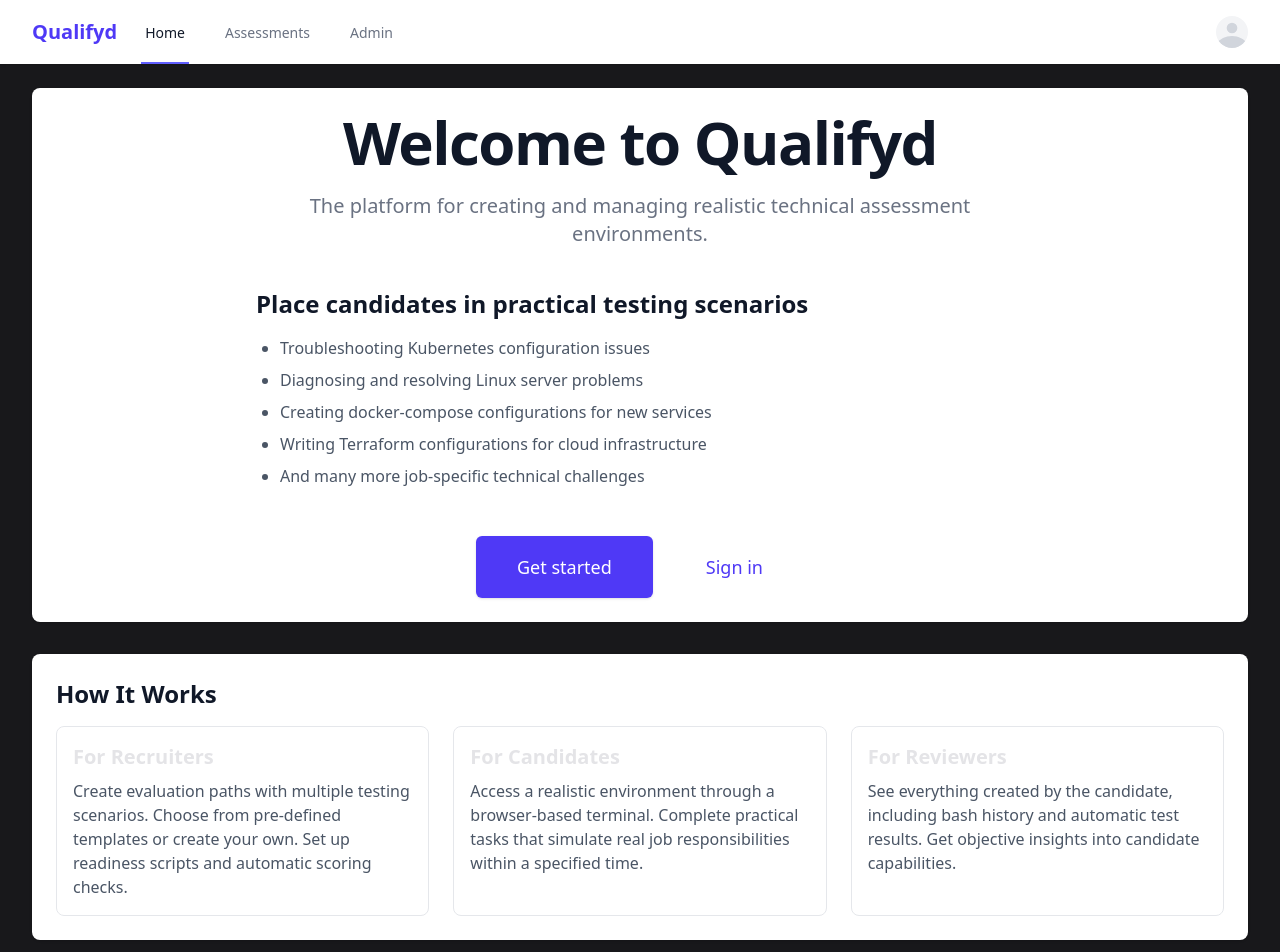
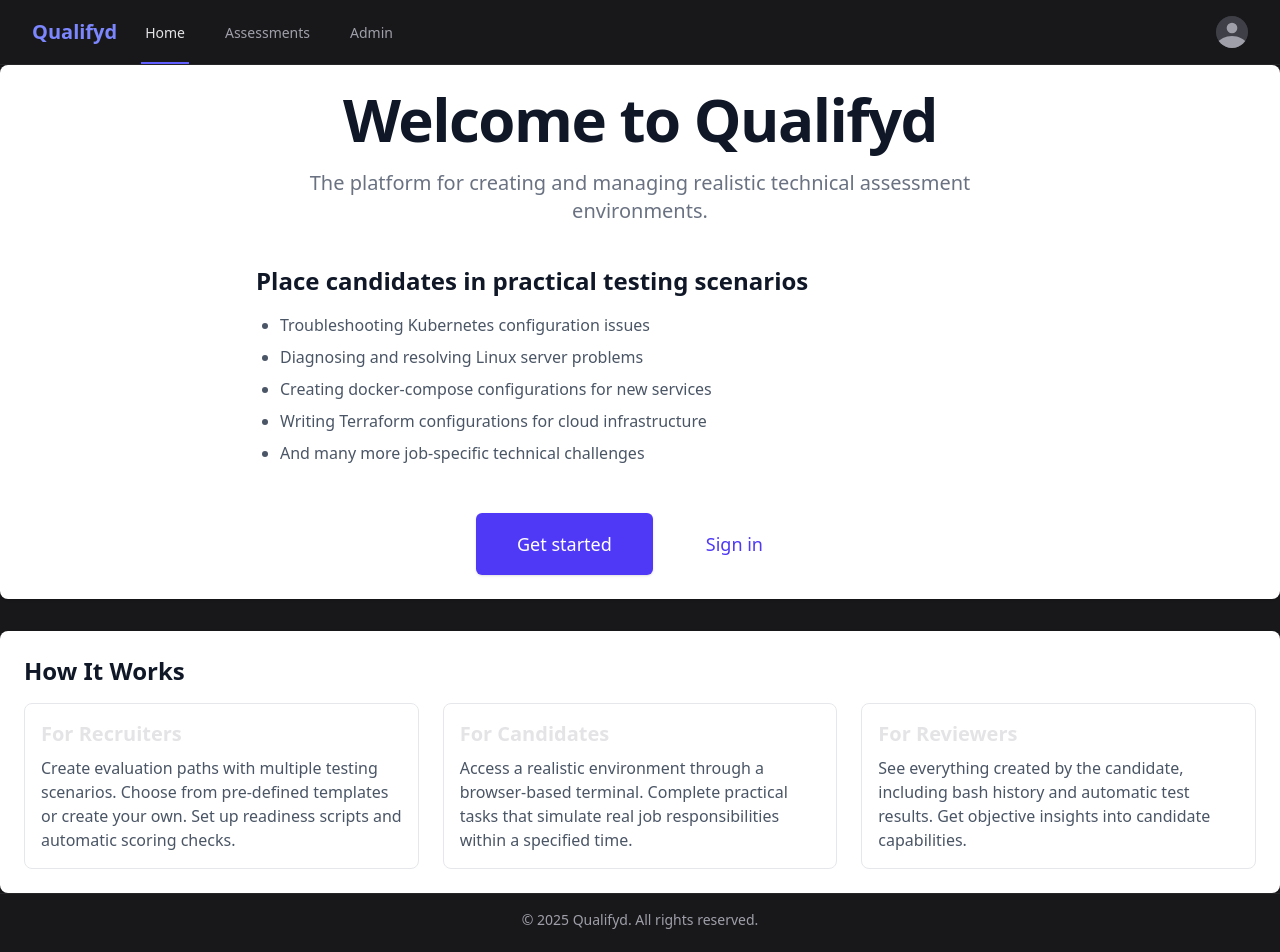
Before and after one commit to cstanislawski/qualifyd, a Next.js app in the folder frontend/: page / in a window 1280 px wide. Shown: the top 952 px of the page. Built offline with nearby package versions, Linux system fonts and the light colour scheme.

Commit message:
style: update terminal and layout components for improved aesthetics and consistency

```diff
--- a/frontend/src/app/candidate/terminal/[id]/page.tsx
+++ b/frontend/src/app/candidate/terminal/[id]/page.tsx
@@ -74,12 +74,12 @@ Use standard kubectl commands to diagnose and fix the problems.
 
   return (
     <div
-      className="h-[calc(100vh-4rem)] bg-zinc-950 p-4"
+      className="h-[calc(100vh-64px-40px)] bg-zinc-950"
       onMouseMove={onResize}
       onMouseUp={stopResizing}
       onMouseLeave={stopResizing}
     >
-      <div className="flex items-center justify-between mb-4">
+      <div className="flex items-center justify-between px-4 h-14 bg-zinc-900 border-b border-zinc-800">
         <h1 className="text-xl font-semibold text-zinc-100">{assessmentDetails.title}</h1>
         <div className="flex items-center gap-2">
           <span className="text-sm font-medium text-zinc-400">Time Remaining:</span>
@@ -91,7 +91,7 @@ Use standard kubectl commands to diagnose and fix the problems.
 
       <div
         id="resize-container"
-        className="h-[calc(100%-3rem)] bg-zinc-900 rounded-lg border border-zinc-800 overflow-hidden flex"
+        className="h-[calc(100%-56px)] bg-zinc-900 overflow-hidden flex"
       >
         {/* Left Panel - Instructions */}
         <div
--- a/frontend/src/app/layout.tsx
+++ b/frontend/src/app/layout.tsx
@@ -22,22 +22,22 @@ export default function RootLayout({
 
   return (
     <html lang="en">
-      <body className={`${inter.variable} min-h-screen bg-gray-50 flex flex-col`}>
-        <header className="bg-white shadow">
-          <nav className="max-w-7xl mx-auto px-4 sm:px-6 lg:px-8">
+      <body className={`${inter.variable} min-h-screen bg-zinc-950 flex flex-col`}>
+        <header className="bg-zinc-900 shadow-md border-b border-zinc-800">
+          <nav className="max-w-full mx-auto px-4 sm:px-6 lg:px-8">
             <div className="flex justify-between h-16">
               <div className="flex">
                 <div className="flex-shrink-0 flex items-center">
-                  <Link href="/" className="text-xl font-bold text-indigo-600">Qualifyd</Link>
+                  <Link href="/" className="text-xl font-bold text-indigo-400">Qualifyd</Link>
                 </div>
                 <div className="hidden sm:ml-6 sm:flex sm:space-x-8">
-                  <Link href="/" className="border-indigo-500 text-gray-900 inline-flex items-center px-1 pt-1 border-b-2 text-sm font-medium">
+                  <Link href="/" className="border-indigo-500 text-zinc-200 inline-flex items-center px-1 pt-1 border-b-2 text-sm font-medium">
                     Home
                   </Link>
-                  <Link href="/candidate/assessments" className="border-transparent text-gray-500 hover:border-gray-300 hover:text-gray-700 inline-flex items-center px-1 pt-1 border-b-2 text-sm font-medium">
+                  <Link href="/candidate/assessments" className="border-transparent text-zinc-400 hover:border-zinc-600 hover:text-zinc-200 inline-flex items-center px-1 pt-1 border-b-2 text-sm font-medium">
                     Assessments
                   </Link>
-                  <Link href="/admin" className="border-transparent text-gray-500 hover:border-gray-300 hover:text-gray-700 inline-flex items-center px-1 pt-1 border-b-2 text-sm font-medium">
+                  <Link href="/admin" className="border-transparent text-zinc-400 hover:border-zinc-600 hover:text-zinc-200 inline-flex items-center px-1 pt-1 border-b-2 text-sm font-medium">
                     Admin
                   </Link>
                 </div>
@@ -46,29 +46,29 @@ export default function RootLayout({
               <div className="hidden sm:ml-6 sm:flex sm:items-center">
                 <div className="ml-3 relative group">
                   <div>
-                    <button className="bg-white rounded-full flex text-sm focus:outline-none focus:ring-2 focus:ring-offset-2 focus:ring-indigo-500" id="user-menu" aria-expanded="false" aria-haspopup="true">
+                    <button className="bg-zinc-800 rounded-full flex text-sm focus:outline-none focus:ring-2 focus:ring-offset-2 focus:ring-indigo-500" id="user-menu" aria-expanded="false" aria-haspopup="true">
                       <span className="sr-only">Open user menu</span>
-                      <span className="inline-block h-8 w-8 rounded-full overflow-hidden bg-gray-100">
-                        <svg className="h-full w-full text-gray-300" fill="currentColor" viewBox="0 0 24 24">
+                      <span className="inline-block h-8 w-8 rounded-full overflow-hidden bg-zinc-700">
+                        <svg className="h-full w-full text-zinc-400" fill="currentColor" viewBox="0 0 24 24">
                           <path d="M24 20.993V24H0v-2.996A14.977 14.977 0 0112.004 15c4.904 0 9.26 2.354 11.996 5.993zM16.002 8.999a4 4 0 11-8 0 4 4 0 018 0z" />
                         </svg>
                       </span>
                     </button>
                   </div>
                   <div
-                    className="hidden group-hover:block origin-top-right absolute right-0 mt-2 w-48 rounded-md shadow-lg py-1 bg-white ring-1 ring-black ring-opacity-5 focus:outline-none"
+                    className="hidden group-hover:block origin-top-right absolute right-0 mt-2 w-48 rounded-md shadow-lg py-1 bg-zinc-800 ring-1 ring-zinc-700 ring-opacity-5 focus:outline-none"
                     role="menu"
                     aria-orientation="vertical"
                     aria-labelledby="user-menu">
-                    <Link href="/profile" className="block px-4 py-2 text-sm text-gray-700 hover:bg-gray-100" role="menuitem">Your Profile</Link>
-                    <Link href="/settings" className="block px-4 py-2 text-sm text-gray-700 hover:bg-gray-100" role="menuitem">Settings</Link>
-                    <Link href="/logout" className="block px-4 py-2 text-sm text-gray-700 hover:bg-gray-100" role="menuitem">Sign out</Link>
+                    <Link href="/profile" className="block px-4 py-2 text-sm text-zinc-300 hover:bg-zinc-700" role="menuitem">Your Profile</Link>
+                    <Link href="/settings" className="block px-4 py-2 text-sm text-zinc-300 hover:bg-zinc-700" role="menuitem">Settings</Link>
+                    <Link href="/logout" className="block px-4 py-2 text-sm text-zinc-300 hover:bg-zinc-700" role="menuitem">Sign out</Link>
                   </div>
                 </div>
               </div>
               {/* Mobile menu button */}
               <div className="-mr-2 flex items-center sm:hidden">
-                <button type="button" className="bg-white inline-flex items-center justify-center p-2 rounded-md text-gray-400 hover:text-gray-500 hover:bg-gray-100 focus:outline-none focus:ring-2 focus:ring-inset focus:ring-indigo-500" aria-expanded="false">
+                <button type="button" className="bg-zinc-800 inline-flex items-center justify-center p-2 rounded-md text-zinc-400 hover:text-zinc-200 hover:bg-zinc-700 focus:outline-none focus:ring-2 focus:ring-inset focus:ring-indigo-500" aria-expanded="false">
                   <span className="sr-only">Open main menu</span>
                   <svg className="block h-6 w-6" xmlns="http://www.w3.org/2000/svg" fill="none" viewBox="0 0 24 24" stroke="currentColor" aria-hidden="true">
                     <path strokeLinecap="round" strokeLinejoin="round" strokeWidth="2" d="M4 6h16M4 12h16M4 18h16" />
@@ -79,15 +79,13 @@ export default function RootLayout({
           </nav>
         </header>
 
-        <main className="flex-grow">
-          <div className="max-w-7xl mx-auto py-6 sm:px-6 lg:px-8">
-        {children}
-          </div>
+        <main className="flex-grow w-full">
+          {children}
         </main>
 
-        <footer className="bg-white border-t border-gray-200 mt-auto">
-          <div className="max-w-7xl mx-auto py-6 px-4 sm:px-6 lg:px-8">
-            <p className="text-center text-sm text-gray-500">
+        <footer className="bg-zinc-900 border-t border-zinc-800">
+          <div className="max-w-full mx-auto py-4 px-4 sm:px-6 lg:px-8">
+            <p className="text-center text-sm text-zinc-400">
               &copy; {currentYear} Qualifyd. All rights reserved.
             </p>
           </div>
--- a/frontend/src/components/Terminal.tsx
+++ b/frontend/src/components/Terminal.tsx
@@ -21,7 +21,7 @@ export default function Terminal({ assessmentId }: TerminalProps) {
 
   // Render only the terminal container in SSR
   return (
-    <div className="h-full flex flex-col bg-zinc-900 rounded-md overflow-hidden border border-zinc-800">
+    <div className="h-full flex flex-col bg-zinc-900 overflow-hidden">
       <div className="p-2 bg-zinc-800 text-zinc-300 text-sm flex justify-between items-center border-b border-zinc-700">
         <div className="flex items-center gap-4">
           <div>
```
